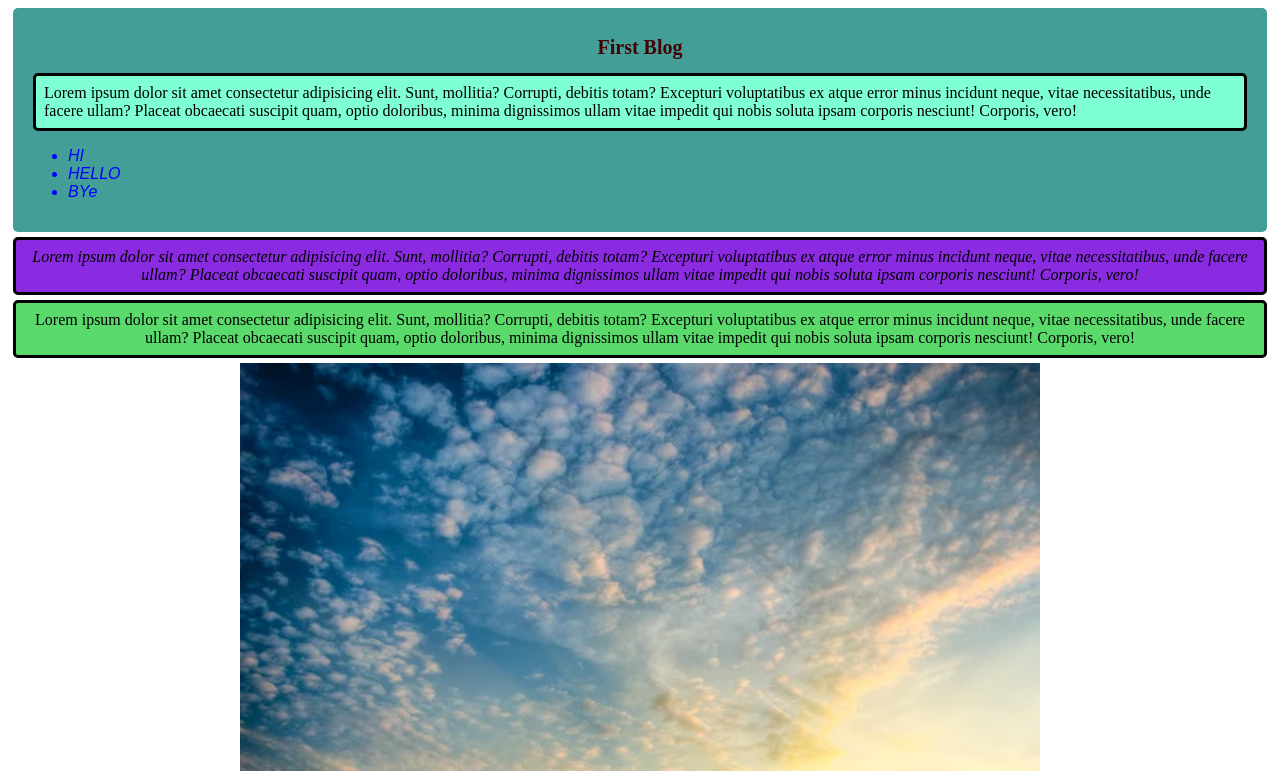
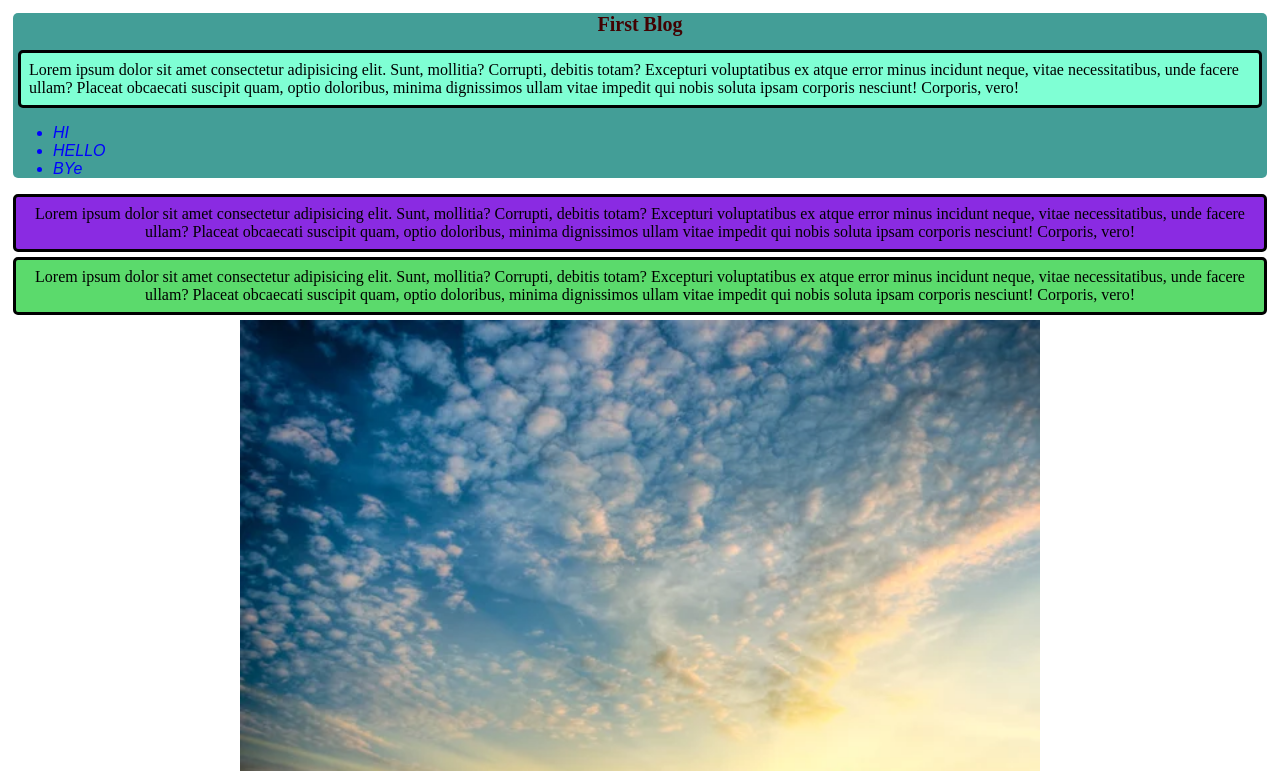
Before and after one commit to saleh-omar/Practice2, a plain HTML site: page index.html in a window 1280 px wide. Shown: the top 771 px of the page. Drawn offline with Linux system fonts and the light colour scheme.

Commit message:
change padding

```diff
--- a/index.html
+++ b/index.html
@@ -15,14 +15,14 @@
         border-radius: 5px;
         padding: 8px;
         text-align: center;
-        font-style:italic ;
+        /* font-style:italic ; */
 
     }
     #divs{
         border: 2px;
         /* border-color: darkblue; */
         margin: 5px;
-        padding: 15px;
+        /* padding: 15px; */
         background-color: rgba(20, 134, 125, 0.801);
         border-radius: 5px;
     }
```
